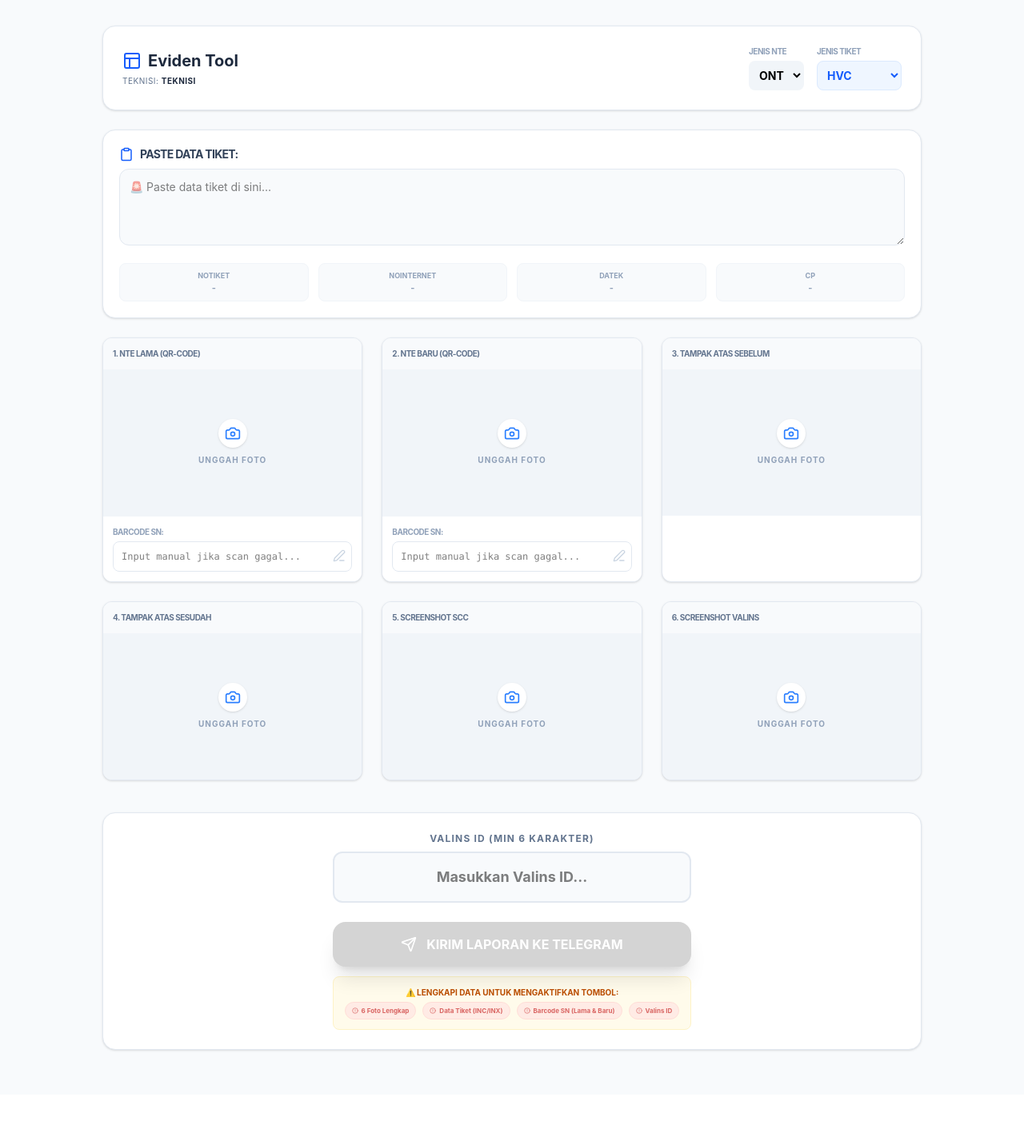
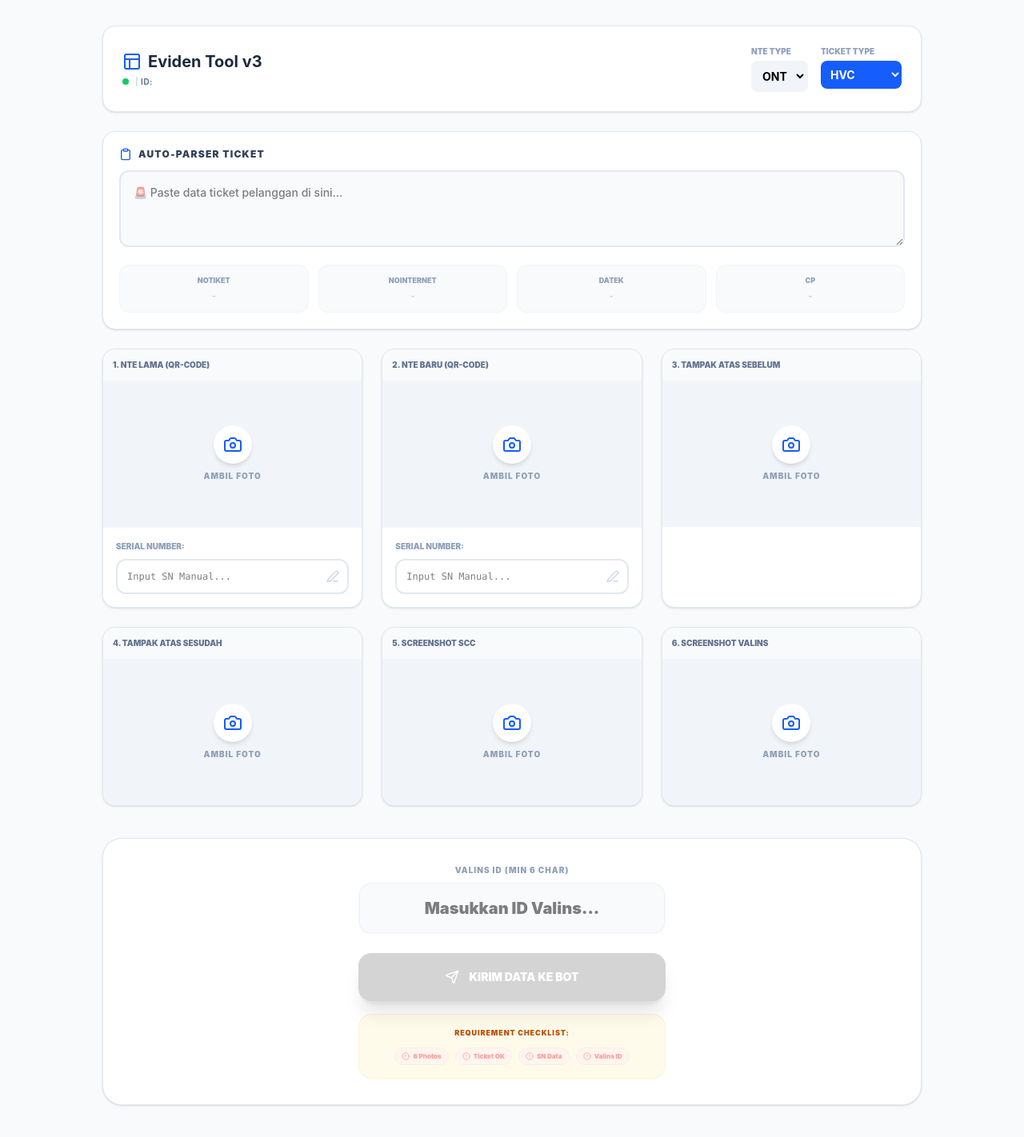
Before and after one commit to mamangramdhan/Eviden-Tools, a React (Vite) app: page / in a window 1280 px wide. Shown: the top 1422 px of the page at 80% size. Before the commit the page ends 1369 px from the top, so only its background shows below. Built offline with nearby package versions, Linux system fonts and the light colour scheme.

Commit message:
Upload Whitelist

```diff
--- a/src/App.jsx
+++ b/src/App.jsx
@@ -1,51 +1,54 @@
 import React, { useState, useRef, useEffect } from 'react';
 import {
   Camera, Trash2, Layout, Scan, Edit3,
-  CheckCircle2, AlertCircle, Clipboard, Send, ShieldCheck
+  CheckCircle2, AlertCircle, Clipboard, Send, ShieldCheck, Lock, UserCheck
 } from 'lucide-react';
 
+// === CONFIGURATION ===
+// Masukkan ID Telegram Teknisi yang diizinkan di sini
+const ALLOWED_USER_IDS = [1379187380];
+const API_URL = "https://backend-anda.render.com/scan"; // Ganti dengan URL Backend Online Anda
+
 const App = () => {
-  // --- 1. STATES ---
+  // --- STATES ---
+  const [user, setUser] = useState(null);
+  const [isAuthorized, setIsAuthorized] = useState(true);
   const [mode, setMode] = useState('ONT');
   const [jenisTiket, setJenisTiket] = useState('HVC');
-  const [user, setUser] = useState({ first_name: "Teknisi", username: "Guest" });
 
   const [images, setImages] = useState(Array(6).fill(null));
   const [previews, setPreviews] = useState(Array(6).fill(null));
   const [barcodeData, setBarcodeData] = useState(Array(6).fill(""));
   const [isScanning, setIsScanning] = useState(Array(6).fill(false));
+  const [isValidScan, setIsValidScan] = useState(Array(6).fill(false));
   const [isGenerating, setIsGenerating] = useState(false);
-  const [isValidScan, setIsValidScan] = useState(Array(6).fill(false));
 
   const [rawText, setRawText] = useState('');
   const [valinsId, setValinsId] = useState('');
-  const [parsedData, setParsedData] = useState({
-    noTiket: '-',
-    noInternet: '-',
-    datek: '-',
-    cp: '-'
-  });
+  const [parsedData, setParsedData] = useState({ noTiket: '-', noInternet: '-', datek: '-', cp: '-' });
 
-  const canvasRef = useRef(null);
-  const API_URL = "http://192.168.100.5:8000/scan";
-
-  // --- 2. EFFECTS ---
+  // --- TELEGRAM INIT & AUTH ---
   useEffect(() => {
     if (window.Telegram?.WebApp) {
       const tg = window.Telegram.WebApp;
       tg.ready();
       tg.expand();
-      if (tg.initDataUnsafe?.user) setUser(tg.initDataUnsafe.user);
+
+      const telegramUser = tg.initDataUnsafe?.user;
+      if (telegramUser) {
+        setUser(telegramUser);
+        // Proteksi Whitelist
+        if (!ALLOWED_USER_IDS.includes(telegramUser.id)) {
+          setIsAuthorized(false);
+        }
+      } else {
+        // Jika dibuka di browser biasa (bukan Telegram), uncomment baris bawah untuk lock
+        setIsAuthorized(false);
+      }
     }
   }, []);
 
-  useEffect(() => {
-    setImages(Array(6).fill(null));
-    setPreviews(Array(6).fill(null));
-    setBarcodeData(Array(6).fill(""));
-    setIsValidScan(Array(6).fill(false));
-  }, [mode]);
-
+  // --- PARSER LOGIC ---
   useEffect(() => {
     if (!rawText) {
       setParsedData({ noTiket: '-', noInternet: '-', datek: '-', cp: '-' });
@@ -64,45 +67,16 @@ const App = () => {
     });
   }, [rawText]);
 
-  // --- 3. FUNCTIONS ---
+  // --- HANDLERS ---
   const labels = {
     ONT: ["NTE LAMA (QR-CODE)", "NTE BARU (QR-CODE)", "Tampak Atas SEBELUM", "Tampak Atas SESUDAH", "Screenshot SCC", "Screenshot Valins"],
     STB: ["NTE LAMA (QR-CODE)", "NTE BARU (QR-CODE)", "Tampak Atas SEBELUM", "Tampak Atas SESUDAH", "Screenshot SCC", "LiveTV"]
   };
 
-  const scanBarcode = async (index, file) => {
-    const newIsScanning = [...isScanning];
-    newIsScanning[index] = true;
-    setIsScanning(newIsScanning);
-    const formData = new FormData();
-    formData.append('file', file);
-
-    try {
-      const response = await fetch(API_URL, { method: 'POST', body: formData });
-      const result = await response.json();
-      const newBarcodeData = [...barcodeData];
-      const newIsValidScan = [...isValidScan];
-
-      if (result.results && result.results.length > 0) {
-        newBarcodeData[index] = result.results[0].data;
-        newIsValidScan[index] = true;
-      } else {
-        newBarcodeData[index] = "";
-        newIsValidScan[index] = false;
-      }
-      setBarcodeData(newBarcodeData);
-      setIsValidScan(newIsValidScan);
-    } catch (error) { console.error("Scan error:", error); }
-    finally {
-      const finalIsScanning = [...isScanning];
-      finalIsScanning[index] = false;
-      setIsScanning(finalIsScanning);
-    }
-  };
-
   const handleImageChange = async (index, e) => {
     const file = e.target.files[0];
     if (!file) return;
+
     const reader = new FileReader();
     reader.onloadend = () => {
       const newPreviews = [...previews];
@@ -110,140 +84,188 @@ const App = () => {
       setPreviews(newPreviews);
     };
     reader.readAsDataURL(file);
+
     const newImages = [...images];
     newImages[index] = file;
     setImages(newImages);
+
     if (index === 0 || index === 1) await scanBarcode(index, file);
   };
 
-  const isFormValid = () => {
-    const allImagesUploaded = images.every(img => img !== null);
-    const ticketParsed = parsedData.noTiket !== '-';
-    const barcodesFilled = barcodeData[0].trim() !== "" && barcodeData[1].trim() !== "";
-    const valinsFilled = mode === 'ONT' ? valinsId.length >= 6 : true;
+  const scanBarcode = async (index, file) => {
+    const newIsScanning = [...isScanning];
+    newIsScanning[index] = true;
+    setIsScanning(newIsScanning);
 
-    return allImagesUploaded && ticketParsed && barcodesFilled && valinsFilled;
+    const formData = new FormData();
+    formData.append('file', file);
+
+    try {
+      const response = await fetch(API_URL, { method: 'POST', body: formData });
+      const result = await response.json();
+      const newB = [...barcodeData];
+      const newV = [...isValidScan];
+
+      if (result.results?.length > 0) {
+        newB[index] = result.results[0].data;
+        newV[index] = true;
+      } else {
+        newB[index] = "";
+        newV[index] = false;
+      }
+      setBarcodeData(newB);
+      setIsValidScan(newV);
+    } catch (e) { console.error(e); }
+    finally {
+      const finalS = [...isScanning];
+      finalS[index] = false;
+      setIsScanning(finalS);
+    }
   };
 
+  const isFormValid = () => {
+    const allImages = images.every(img => img !== null);
+    const ticketOk = parsedData.noTiket !== '-';
+    const snOk = barcodeData[0] !== "" && barcodeData[1] !== "";
+    const valinsOk = mode === 'ONT' ? valinsId.length >= 6 : true;
+    return allImages && ticketOk && snOk && valinsOk;
+  };
+
+  // --- RENDER ACCESS DENIED ---
+  if (!isAuthorized) {
+    return (
+      <div className="min-h-screen bg-white flex flex-col items-center justify-center p-8 text-center font-sans">
+        <div className="w-24 h-24 bg-red-100 rounded-full flex items-center justify-center text-red-600 mb-6 shadow-lg shadow-red-100 animate-pulse">
+          <ShieldCheck size={50} />
+        </div>
+        <h1 className="text-2xl font-black text-slate-800 mb-2 uppercase italic">Akses Ditolak!</h1>
+        <p className="text-slate-500 text-sm leading-relaxed mb-6">
+          Akun <b>@{user?.username || 'Guest'}</b> belum terdaftar di Whitelist sistem Eviden Tool.
+        </p>
+        <div className="bg-slate-50 p-4 rounded-xl border border-slate-200 w-full max-w-xs mb-8">
+          <p className="text-[10px] font-bold text-slate-400 uppercase mb-1">ID Telegram Anda:</p>
+          <p className="text-lg font-mono font-bold text-slate-700 tracking-widest">{user?.id || 'UNIDENTIFIED'}</p>
+        </div>
+        <button onClick={() => window.Telegram?.WebApp?.close()} className="text-sm font-bold text-blue-600 underline">Tutup Aplikasi</button>
+      </div>
+    );
+  }
+
+  // --- MAIN RENDER ---
   return (
     <div className="min-h-screen bg-slate-50 p-4 md:p-8 font-sans pb-12">
       <div className="max-w-5xl mx-auto">
 
-        {/* Header */}
+        {/* Header Personal */}
         <header className="flex flex-col md:flex-row md:items-center justify-between mb-6 gap-4 bg-white p-6 rounded-2xl shadow-sm border border-slate-200">
           <div>
             <h1 className="text-xl font-bold text-slate-800 flex items-center gap-2">
-              <Layout className="text-blue-600" /> Eviden Tool
+              <Layout className="text-blue-600" /> Eviden Tool v3
             </h1>
-            <p className="text-slate-500 text-[10px] mt-1 uppercase tracking-wider">
-              Teknisi: <span className="text-slate-800 font-bold">{user.first_name}</span>
-            </p>
+            <div className="flex items-center gap-2 mt-1">
+              <div className="w-2 h-2 bg-green-500 rounded-full animate-pulse"></div>
+              <p className="text-slate-500 text-[10px] uppercase font-bold tracking-wider">
+                {user?.first_name} <span className="text-slate-300">|</span> ID: {user?.id}
+              </p>
+            </div>
           </div>
+
           <div className="flex gap-4">
             <div className="flex flex-col">
-              <label className="text-[10px] font-bold text-slate-400 mb-1 uppercase tracking-tighter">Jenis NTE</label>
-              <select value={mode} onChange={(e) => setMode(e.target.value)} className="bg-slate-100 p-2 rounded-lg text-sm font-bold outline-none border border-transparent focus:border-blue-400 transition-all">
+              <label className="text-[10px] font-black text-slate-400 uppercase mb-1">NTE Type</label>
+              <select value={mode} onChange={(e) => setMode(e.target.value)} className="bg-slate-100 p-2 rounded-lg text-sm font-bold outline-none border-2 border-transparent focus:border-blue-500 transition-all">
                 <option value="ONT">ONT</option><option value="STB">STB</option>
               </select>
             </div>
             <div className="flex flex-col">
-              <label className="text-[10px] font-bold text-slate-400 mb-1 uppercase tracking-tighter">Jenis Tiket</label>
-              <select value={jenisTiket} onChange={(e) => setJenisTiket(e.target.value)} className="bg-blue-50 p-2 rounded-lg text-sm font-bold outline-none text-blue-600 border border-blue-100">
-                <option value="HVC">HVC</option><option value="REGULER">REGULER</option><option value="SQM">SQM</option><option value="UNSPECT">UNSPECT</option>
+              <label className="text-[10px] font-black text-slate-400 uppercase mb-1">Ticket Type</label>
+              <select value={jenisTiket} onChange={(e) => setJenisTiket(e.target.value)} className="bg-blue-600 p-2 rounded-lg text-sm font-bold text-white outline-none">
+                <option value="HVC">HVC</option><option value="REGULER">REGULER</option><option value="SQM">SQM</option>
               </select>
             </div>
           </div>
         </header>
 
-        {/* Parser Section */}
+        {/* Data Parser */}
         <section className="bg-white p-5 rounded-2xl shadow-sm border border-slate-200 mb-6">
-          <label className="flex items-center gap-2 text-sm font-bold text-slate-700 mb-2 uppercase tracking-tighter">
-            <Clipboard size={18} className="text-blue-600" /> Paste Data Tiket:
+          <label className="flex items-center gap-2 text-xs font-black text-slate-700 mb-3 uppercase tracking-widest">
+            <Clipboard size={16} className="text-blue-600" /> Auto-Parser Ticket
           </label>
           <textarea
-            className={`w-full h-24 p-3 border rounded-xl text-sm outline-none transition-all mb-4 ${parsedData.noTiket !== '-' ? 'bg-green-50 border-green-200 focus:border-green-400' : 'bg-slate-50 border-slate-200 focus:border-blue-400'}`}
-            placeholder="🚨 Paste data tiket di sini..."
+            className={`w-full h-24 p-4 border-2 rounded-xl text-sm outline-none transition-all mb-4 font-medium ${parsedData.noTiket !== '-' ? 'bg-green-50 border-green-200 focus:border-green-400' : 'bg-slate-50 border-slate-200 focus:border-blue-400'}`}
+            placeholder="🚨 Paste data ticket pelanggan di sini..."
             value={rawText}
             onChange={(e) => setRawText(e.target.value)}
           />
           <div className="grid grid-cols-2 md:grid-cols-4 gap-3">
             {Object.entries(parsedData).map(([key, val]) => (
-              <div key={key} className={`p-2 rounded-lg border text-center transition-all ${val !== '-' ? 'bg-white border-green-200 shadow-sm' : 'bg-slate-50 border-slate-100'}`}>
-                <p className="text-[9px] font-bold text-slate-400 uppercase">{key}</p>
-                <p className={`text-[11px] font-bold truncate ${val !== '-' ? 'text-green-700' : 'text-slate-400'}`}>{val}</p>
+              <div key={key} className={`p-3 rounded-xl border text-center transition-all ${val !== '-' ? 'bg-white border-green-200 shadow-sm shadow-green-50' : 'bg-slate-50 border-slate-100'}`}>
+                <p className="text-[9px] font-black text-slate-400 uppercase mb-1">{key}</p>
+                <p className={`text-[11px] font-bold truncate ${val !== '-' ? 'text-green-700' : 'text-slate-300'}`}>{val}</p>
               </div>
             ))}
           </div>
         </section>
 
-        {/* Grid Foto */}
+        {/* Upload Grid */}
         <div className="grid grid-cols-1 md:grid-cols-2 lg:grid-cols-3 gap-6 mb-10">
           {labels[mode].map((label, index) => (
-            <div key={index} className="bg-white rounded-xl overflow-hidden border border-slate-200 shadow-sm flex flex-col transition-all hover:border-blue-200">
+            <div key={index} className="bg-white rounded-2xl overflow-hidden border border-slate-200 shadow-sm flex flex-col group hover:border-blue-300 transition-all">
               <div className="p-3 bg-slate-50 border-b border-slate-100 flex justify-between items-center">
-                <span className="text-[10px] font-bold text-slate-500 uppercase tracking-tighter">{index + 1}. {label}</span>
+                <span className="text-[10px] font-black text-slate-500 uppercase">{index + 1}. {label}</span>
                 {previews[index] && (
                   <button onClick={() => {
-                    const nI = [...images]; const nP = [...previews]; const nB = [...barcodeData]; const nV = [...isValidScan];
+                    const nI=[...images]; const nP=[...previews]; const nB=[...barcodeData]; const nV=[...isValidScan];
                     nI[index]=null; nP[index]=null; nB[index]=""; nV[index]=false;
                     setImages(nI); setPreviews(nP); setBarcodeData(nB); setIsValidScan(nV);
-                  }} className="text-red-500 hover:bg-red-50 p-1 rounded-full transition-all"><Trash2 size={16} /></button>
+                  }} className="text-red-500 p-1 bg-red-50 rounded-full hover:bg-red-100 transition-colors"><Trash2 size={14} /></button>
                 )}
               </div>
-              <div className="aspect-video relative flex items-center justify-center bg-slate-100 overflow-hidden">
+
+              <div className="aspect-video relative flex items-center justify-center bg-slate-100">
                 {previews[index] ? <img src={previews[index]} className="w-full h-full object-cover" alt="p" /> : (
-                  <label className="w-full h-full flex flex-col items-center justify-center cursor-pointer hover:bg-slate-200 transition-all gap-2 text-slate-400">
-                    <div className="bg-white p-2 rounded-full shadow-sm text-blue-500"><Camera size={20} /></div>
-                    <span className="text-[10px] font-bold uppercase tracking-widest">Unggah Foto</span>
+                  <label className="w-full h-full flex flex-col items-center justify-center cursor-pointer hover:bg-slate-200 gap-2 transition-all">
+                    <div className="bg-white p-3 rounded-full shadow-md text-blue-600 group-hover:scale-110 transition-transform"><Camera size={24} /></div>
+                    <span className="text-[10px] font-black text-slate-400 uppercase tracking-widest">Ambil Foto</span>
                     <input type="file" className="hidden" accept="image/*" onChange={(e) => handleImageChange(index, e)} />
                   </label>
                 )}
                 {isScanning[index] && (
-                  <div className="absolute inset-0 bg-blue-600/60 backdrop-blur-sm flex flex-col items-center justify-center text-white text-[10px] font-bold animate-pulse">
-                    <Scan className="mb-2" size={30} />
-                    MEMINDAI BARCODE...
+                  <div className="absolute inset-0 bg-blue-600/70 backdrop-blur-sm flex flex-col items-center justify-center text-white text-[10px] font-black animate-pulse">
+                    <Scan className="mb-2" size={32} />
+                    SYSTEM SCANNING...
                   </div>
                 )}
               </div>
 
               {(index === 0 || index === 1) && (
-                <div className="p-3 bg-white border-t border-slate-100">
-                  <div className="flex justify-between items-center mb-1">
-                    <label className="text-[10px] font-bold text-slate-400 uppercase tracking-tighter">Barcode SN:</label>
+                <div className="p-4 bg-white border-t border-slate-100">
+                  <div className="flex justify-between items-center mb-2">
+                    <label className="text-[10px] font-black text-slate-400 uppercase">Serial Number:</label>
                     {isValidScan[index] && (
-                      <span className="flex items-center gap-1 text-[9px] text-blue-700 font-bold bg-blue-50 px-2 py-0.5 rounded-full border border-blue-200 animate-in fade-in zoom-in duration-300">
-                        <ShieldCheck size={10} /> SN TERVERIFIKASI
+                      <span className="flex items-center gap-1 text-[9px] text-blue-700 font-black bg-blue-50 px-2 py-1 rounded-lg border border-blue-200">
+                        <ShieldCheck size={10} /> SN VERIFIED
                       </span>
                     )}
                   </div>
                   <div className="relative">
                     <input type="text" value={barcodeData[index]} readOnly={isValidScan[index]}
                       onChange={(e) => { const nb = [...barcodeData]; nb[index] = e.target.value; setBarcodeData(nb); }}
-                      className={`w-full text-xs p-2.5 pr-8 border rounded-lg outline-none transition-all font-mono ${
+                      className={`w-full text-xs p-3 pr-9 border-2 rounded-xl outline-none font-mono transition-all ${
                         isValidScan[index]
-                        ? 'bg-blue-50 border-blue-200 text-blue-700 font-bold cursor-not-allowed shadow-inner'
-                        : barcodeData[index]
-                          ? 'bg-green-50 border-green-200 text-green-700 font-bold'
-                          : 'bg-white border-slate-200 focus:border-blue-400'
+                        ? 'bg-blue-50 border-blue-100 text-blue-800 font-bold'
+                        : barcodeData[index] ? 'bg-green-50 border-green-100 text-green-700' : 'bg-white border-slate-200 focus:border-blue-400'
                       }`}
-                      placeholder={isValidScan[index] ? "" : "Input manual jika scan gagal..."}
+                      placeholder="Input SN Manual..."
                     />
-                    <div className="absolute right-2 top-2.5">
-                      {barcodeData[index] ? (
-                        <CheckCircle2 size={16} className={isValidScan[index] ? "text-blue-500" : "text-green-500"} />
-                      ) : (
-                        <Edit3 size={16} className="text-slate-300" />
-                      )}
+                    <div className="absolute right-3 top-3.5">
+                      {barcodeData[index] ? <CheckCircle2 size={16} className={isValidScan[index] ? "text-blue-500" : "text-green-500"} /> : <Edit3 size={16} className="text-slate-300" />}
                     </div>
                   </div>
-
-                  {/* ALER MERAH JIKA SCAN GAGAL */}
                   {!barcodeData[index] && previews[index] && !isScanning[index] && (
-                    <div className="mt-2 p-2 bg-red-50 rounded-md border border-red-100 flex items-center gap-2 animate-bounce">
-                      <AlertCircle size={12} className="text-red-500" />
-                      <span className="text-[9px] text-red-600 font-bold leading-none uppercase">
-                        Barcode tidak terdeteksi, mohon isi manual.
-                      </span>
+                    <div className="mt-3 p-2 bg-red-50 rounded-lg border border-red-100 flex items-center gap-2 animate-bounce">
+                      <AlertCircle size={14} className="text-red-500" />
+                      <span className="text-[9px] text-red-600 font-black uppercase">Gagal Scan! Mohon Isi Manual.</span>
                     </div>
                   )}
                 </div>
@@ -252,37 +274,35 @@ const App = () => {
           ))}
         </div>
 
-        {/* Final Submission */}
-        <section className="bg-white p-6 rounded-2xl shadow-sm border border-slate-200 mb-6 flex flex-col items-center gap-6">
+        {/* Footer Submission */}
+        <section className="bg-white p-8 rounded-3xl shadow-sm border border-slate-200 mb-10 flex flex-col items-center gap-6">
           {mode === 'ONT' && (
-            <div className="w-full max-w-md">
-              <label className="text-xs font-bold text-slate-500 uppercase mb-2 block text-center tracking-widest">Valins ID (Min 6 Karakter)</label>
-              <input type="text" placeholder="Masukkan Valins ID..." value={valinsId} onChange={(e) => setValinsId(e.target.value)}
-                className={`w-full p-4 rounded-xl border-2 text-lg font-bold text-center outline-none transition-all ${valinsId.length >= 6 ? 'border-green-400 bg-green-50 text-green-700 shadow-sm' : 'border-slate-200 bg-slate-50 focus:border-blue-400'}`}
+            <div className="w-full max-w-sm text-center">
+              <label className="text-[10px] font-black text-slate-400 uppercase mb-2 block tracking-widest">VALINS ID (MIN 6 CHAR)</label>
+              <input type="text" placeholder="Masukkan ID Valins..." value={valinsId} onChange={(e) => setValinsId(e.target.value)}
+                className={`w-full p-4 rounded-2xl border-2 text-xl font-black text-center transition-all outline-none ${valinsId.length >= 6 ? 'border-green-400 bg-green-50 text-green-700' : 'border-slate-100 bg-slate-50 focus:border-blue-400'}`}
               />
             </div>
           )}
 
-          <div className="w-full max-w-md flex flex-col gap-3">
+          <div className="w-full max-w-sm">
             <button
-              onClick={() => { setIsGenerating(true); setTimeout(() => { alert("Laporan dikirim ke bot!"); setIsGenerating(false); }, 2000); }}
+              onClick={() => { setIsGenerating(true); setTimeout(() => { alert("Laporan Berhasil Terkirim!"); setIsGenerating(false); }, 2000); }}
               disabled={!isFormValid() || isGenerating}
-              className={`w-full flex items-center justify-center gap-3 py-4 rounded-2xl font-bold text-white shadow-xl transition-all ${
-                !isFormValid()
-                ? 'bg-slate-300 cursor-not-allowed grayscale'
-                : 'bg-blue-600 hover:bg-blue-700 active:scale-95 hover:shadow-blue-200'
+              className={`w-full flex items-center justify-center gap-3 py-5 rounded-2xl font-black text-sm text-white shadow-xl transition-all ${
+                !isFormValid() ? 'bg-slate-300 grayscale cursor-not-allowed' : 'bg-blue-600 hover:bg-blue-700 active:scale-95'
               }`}
             >
-              {isGenerating ? "MENGIRIM LAPORAN..." : <><Send size={20} /> KIRIM LAPORAN KE TELEGRAM</>}
+              {isGenerating ? "SENDING DATA..." : <><Send size={18} /> KIRIM DATA KE BOT</>}
             </button>
 
             {!isFormValid() && (
-              <div className="p-3 bg-amber-50 border border-amber-100 rounded-lg">
-                <p className="text-[10px] text-amber-700 font-bold uppercase text-center mb-1">⚠️ Lengkapi data untuk mengaktifkan tombol:</p>
+              <div className="mt-4 p-4 bg-amber-50 rounded-2xl border border-amber-100">
+                <p className="text-[9px] text-amber-700 font-black uppercase text-center mb-3 tracking-widest">Requirement Checklist:</p>
                 <div className="flex flex-wrap justify-center gap-2">
-                  <Badge label="6 Foto Lengkap" valid={images.every(img => img !== null)} />
-                  <Badge label="Data Tiket (INC/INX)" valid={parsedData.noTiket !== '-'} />
-                  <Badge label="Barcode SN (Lama & Baru)" valid={barcodeData[0] !== "" && barcodeData[1] !== ""} />
+                  <Badge label="6 Photos" valid={images.every(img => img !== null)} />
+                  <Badge label="Ticket OK" valid={parsedData.noTiket !== '-'} />
+                  <Badge label="SN Data" valid={barcodeData[0] !== "" && barcodeData[1] !== ""} />
                   {mode === 'ONT' && <Badge label="Valins ID" valid={valinsId.length >= 6} />}
                 </div>
               </div>
@@ -295,14 +315,12 @@ const App = () => {
   );
 };
 
-// Helper Component for Validation Badge
+// Sub-Component for Validation
 const Badge = ({ label, valid }) => (
-  <span className={`text-[8px] px-2 py-1 rounded-full font-bold flex items-center gap-1 border transition-all ${
-    valid
-    ? 'bg-green-100 text-green-700 border-green-200'
-    : 'bg-red-100 text-red-700 border-red-200 opacity-60'
+  <span className={`text-[8px] px-2 py-1 rounded-full font-black flex items-center gap-1 border transition-all ${
+    valid ? 'bg-green-100 text-green-700 border-green-200' : 'bg-red-50 text-red-400 border-red-100 opacity-60'
   }`}>
-    {valid ? <CheckCircle2 size={8} /> : <AlertCircle size={8} />} {label}
+    {valid ? <UserCheck size={10} /> : <AlertCircle size={10} />} {label}
   </span>
 );
 
```
